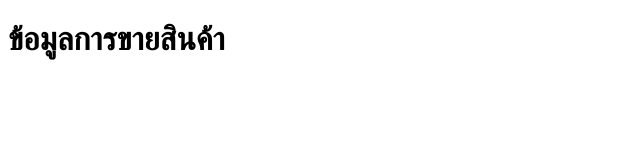
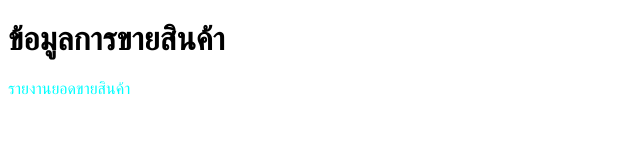
Before and after one commit to Thanida6509650344/Myproject, a plain HTML site: page index.html in a window 1280 px wide. Shown: the whole page, without its empty margins (0-640 px from the left). Drawn offline with Linux system fonts and the light colour scheme.

Commit message:
add report sale

```diff
--- a/index.html
+++ b/index.html
@@ -4,8 +4,14 @@
     <meta charset="UTF-8">
     <meta name="viewport" content="width=device-width, initial-scale=1.0">
     <title>Document</title>
+    <style>
+        p{
+            color:aqua;
+        }
+    </style>
 </head>
 <body>
     <h1>ข้อมูลการขายสินค้า</h1>
+    <p>รายงานยอดขายสินค้า</p>
 </body>
 </html>
```
